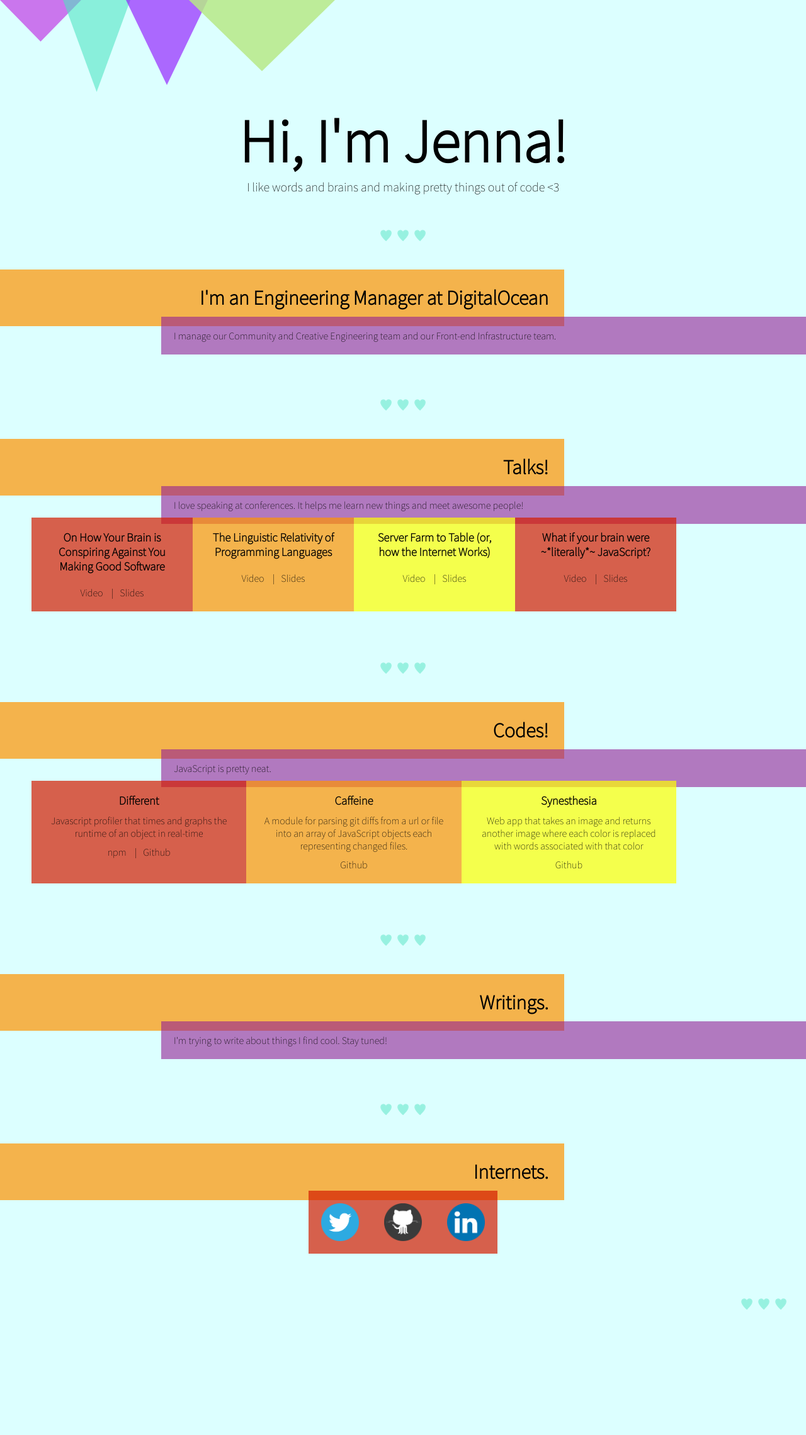
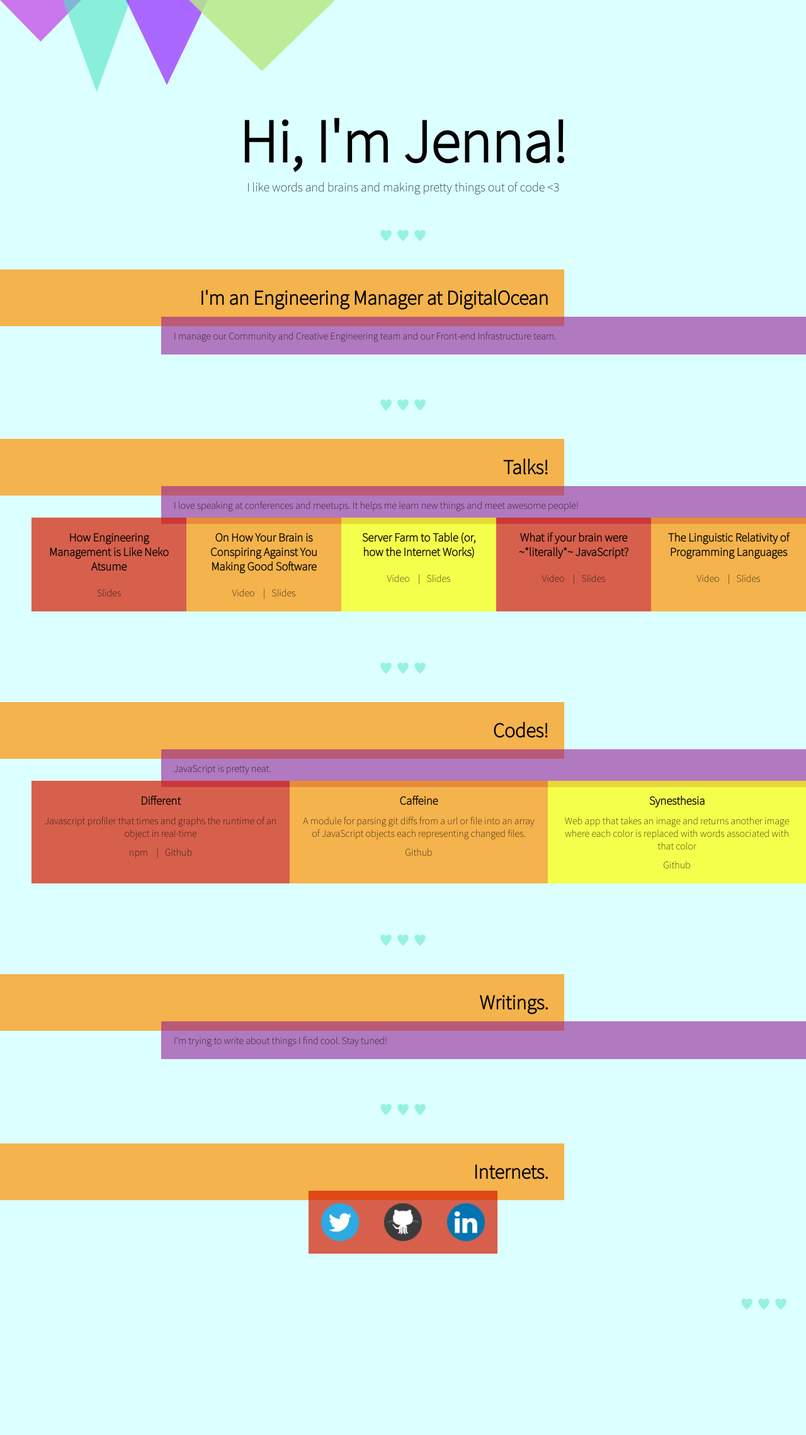
Before and after one commit to jennazee/jennazee.github.io, a Jekyll site: the page index.html, which Jekyll copies as it is, in a window 1280 px wide. Shown: the whole page at 63% size. Built offline with Jekyll 4.4.1, drawn with Linux system fonts in a browser that asks for light colours; Markdown is read by kramdown in place of the engine named in the settings.

```diff
--- a/JZCSS.css
+++ b/JZCSS.css
@@ -68,7 +68,6 @@ footer:before {
 .Portfolio {
   margin-left: 50px;
   display: flex;
-  max-width: 1024px;
   position: relative;
   top: -25px;
 }
@@ -111,7 +110,7 @@ footer:before {
   padding: 10px;
 }
 
-.Portfolio__links a {
+a {
   color: black;
   text-decoration: none;
 }
--- a/index.html
+++ b/index.html
@@ -20,40 +20,46 @@
   <div class="Contentbox">
 
     <div class="Textbox">
-      <h2 class="Heading">I'm an Engineering Manager at DigitalOcean</h2>
+      <h2 class="Heading">I'm an Engineering Manager at <a href="http://digitalocean.com">DigitalOcean</a></h2>
       <p class="Explanation">I manage our Community and Creative Engineering team and our Front-end Infrastructure team.</p>
     </div>
 
     <div class="Textbox">
       <h2 class="Heading">Talks!</h2>
-      <p class="Explanation">I love speaking at conferences. It helps me learn new things and meet awesome people!</p>
+      <p class="Explanation">I love speaking at conferences and meetups. It helps me learn new things and meet awesome people!</p>
       <ul class="Portfolio">
+        <li class="Portfolio__entry">
+          <h3 class="Portfolio__title">How Engineering Management is Like Neko Atsume</h3>
+          <ul class="Portfolio__links">
+            <li><a href="managing-virtual-cats.pdf">Slides</a></li>
+          </ul>
+        </li>
         <li class="Portfolio__entry">
           <h3 class="Portfolio__title">On How Your Brain is Conspiring Against You Making Good Software</h3>
           <ul class="Portfolio__links">
             <li><a href="#">Video</a></li>
-            <li><a href="#">Slides</a></li>
-          </ul>
-        </li>
-        <li class="Portfolio__entry">
-          <h3 class="Portfolio__title">The Linguistic Relativity of Programming Languages</h3>
-          <ul class="Portfolio__links">
-            <li><a href="#">Video</a></li>
-            <li><a href="#">Slides</a></li>
+            <li><a href="at-jsconfis.pdf">Slides</a></li>
           </ul>
         </li>
         <li class="Portfolio__entry">
           <h3 class="Portfolio__title">Server Farm to Table (or, how the Internet Works)</h3>
           <ul class="Portfolio__links">
             <li><a href="#">Video</a></li>
-            <li><a href="#">Slides</a></li>
+            <li><a href="server-farm-to-table-annotated.pdf">Slides</a></li>
           </ul>
         </li>
         <li class="Portfolio__entry">
           <h3 class="Portfolio__title">What if your brain were ~*literally*~ JavaScript?</h3>
           <ul class="Portfolio__links">
             <li><a href="#">Video</a></li>
-            <li><a href="#">Slides</a></li>
+            <li><a href="rejectjs.pdf">Slides</a></li>
+          </ul>
+        </li>
+        <li class="Portfolio__entry">
+          <h3 class="Portfolio__title">The Linguistic Relativity of Programming Languages</h3>
+          <ul class="Portfolio__links">
+            <li><a href="">Video</a></li>
+            <li><a href="at-polyconf.pdf">Slides</a></li>
           </ul>
         </li>
       </ul>
```
Also changed, not shown: triangle.png (deleted), 1 other file.
